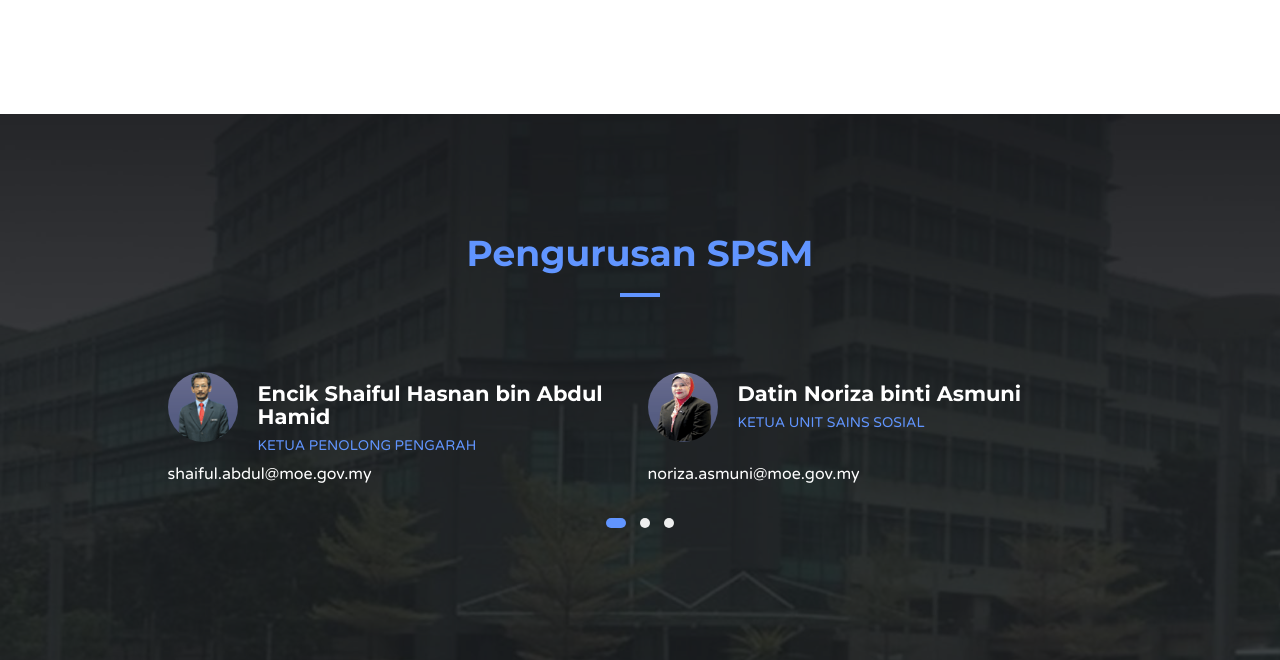
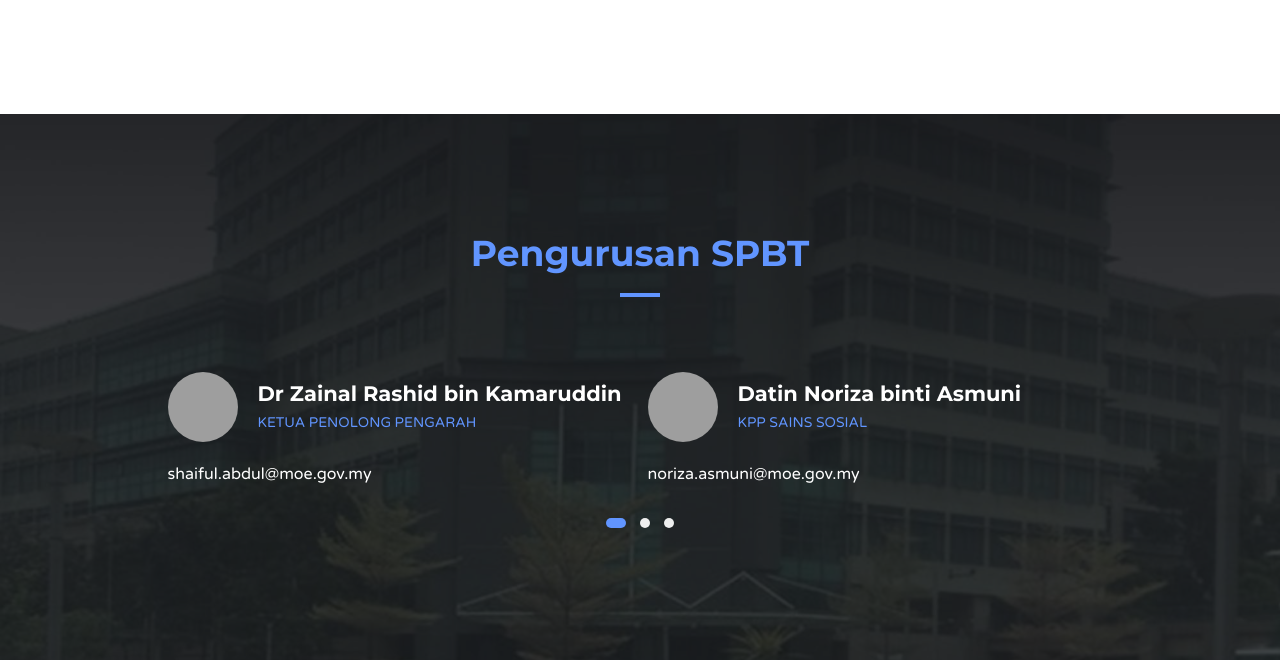
Before and after one commit to gunbladeii/spsm, a PHP site: page / in a window 1280 px wide. Shown: the part 1399-2059 px from the top of the page. Run offline with PHP 8.4, Linux system fonts and the light colour scheme; grey boxes are pictures that could not be loaded.

Commit message:
Update index.php

```diff
--- a/index.php
+++ b/index.php
@@ -173,7 +173,7 @@
 	<div id="team" class="section md-padding">
                 <!-- Section header -->
 				<div class="section-header text-center">
-					<h2 class="title"><a font-color:white;>Pengurusan SPSM</a></h2>
+					<h2 class="title"><a font-color:white;>Pengurusan SPBT</a></h2>
 				</div>
 				<!-- /Section header -->
 		<!-- Background Image -->
@@ -195,8 +195,8 @@
 						<!-- testimonial -->
 						<div class="testimonial">
 							<div class="testimonial-meta">
-								<img src="./img/kpp.png" alt="">
-								<h3 class="white-text">Encik Shaiful Hasnan bin Abdul Hamid</h3>
+								<img src="#" alt="">
+								<h3 class="white-text">Dr Zainal Rashid bin Kamaruddin</h3>
 								<span>Ketua Penolong Pengarah</span>
 							</div>
 							<p class="white-text">shaiful.abdul@moe.gov.my</p>
@@ -206,9 +206,9 @@
 						<!-- testimonial -->
 						<div class="testimonial">
 							<div class="testimonial-meta">
-								<img src="./img/ku_ss.png" alt="">
+								<img src=".#" alt="">
 								<h3 class="white-text">Datin Noriza binti Asmuni</h3>
-								<span>Ketua Unit Sains Sosial</span>
+								<span>KPP Sains Sosial</span>
 							</div>
 							<p class="white-text">noriza.asmuni@moe.gov.my</p>
 						</div>
@@ -217,9 +217,9 @@
                         <!-- testimonial -->
 						<div class="testimonial">
 							<div class="testimonial-meta">
-								<img src="./img/ku_bahasa.png" alt="">
+								<img src="#" alt="">
 								<h3 class="white-text">Puan Roslina binti Ibrahim</h3>
-								<span>KU Bahasa & Kesusasteraan</span>
+								<span>KPP Bahasa & Kesusasteraan</span>
 							</div>
 							<p class="white-text">roslina.ibrahim@moe.gov.my</p>
 						</div>
@@ -228,9 +228,9 @@
                         <!-- testimonial -->
 						<div class="testimonial">
 							<div class="testimonial-meta">
-								<img src="./img/ku_upi.png" alt="">
+								<img src="#" alt="">
 								<h3 class="white-text">Encik Nasir bin Mohamad</h3>
-								<span>Ketua Unit Pendidikan Islam</span>
+								<span>KPP Pendidikan Islam</span>
 							</div>
 							<p class="white-text">nasirm@moe.gov.my</p>
 						</div>
@@ -239,11 +239,11 @@
                         <!-- testimonial -->
 						<div class="testimonial">
 							<div class="testimonial-meta">
-								<img src="./img/ku_votek.png" alt="">
-								<h3 class="white-text">Encik Rafiy bin Saleh</h3>
-								<span>Ketua Unit Vokasional dan Teknik</span>
+								<img src="#" alt="">
+								<h3 class="white-text">Puan Zurinah binti Rajab</h3>
+								<span>KPP Vokasional dan Teknik</span>
 							</div>
-							<p class="white-text">rafiys@moe.gov.my</p>
+							<p class="white-text">zurin@moe.gov.my</p>
 						</div>
 						<!-- /testimonial -->
 
```
